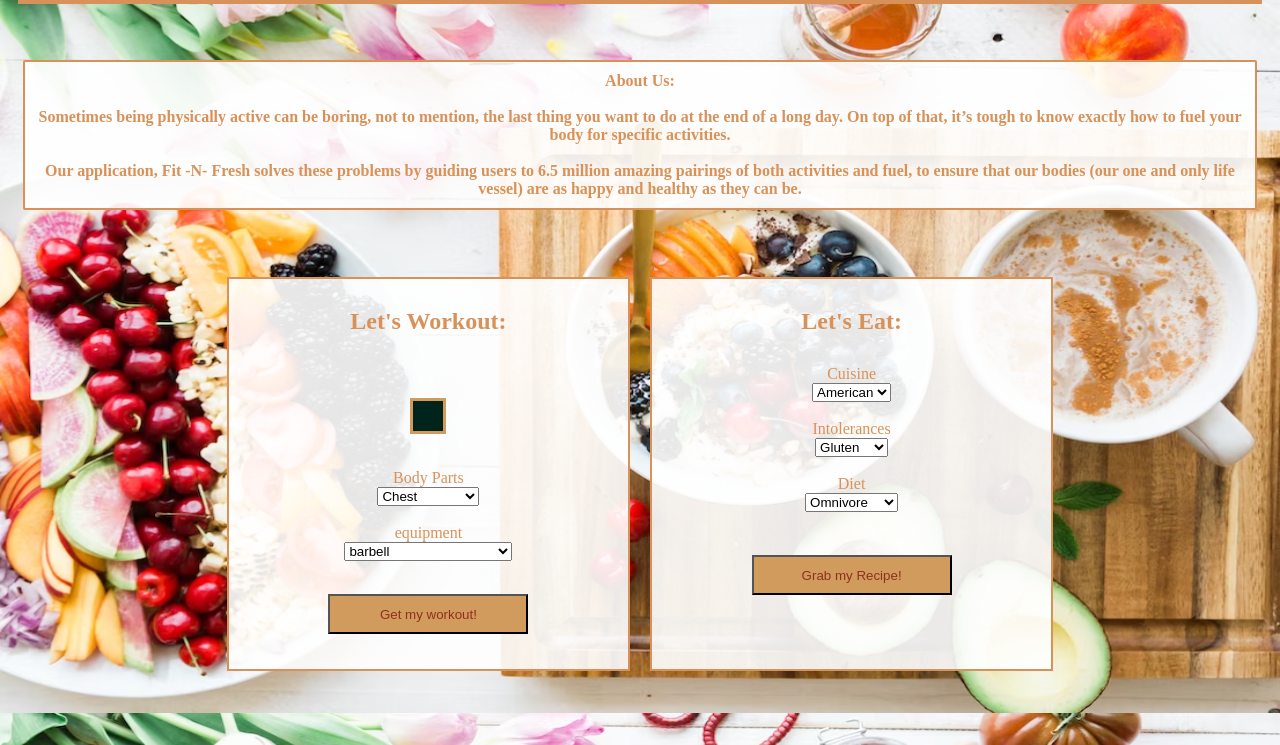
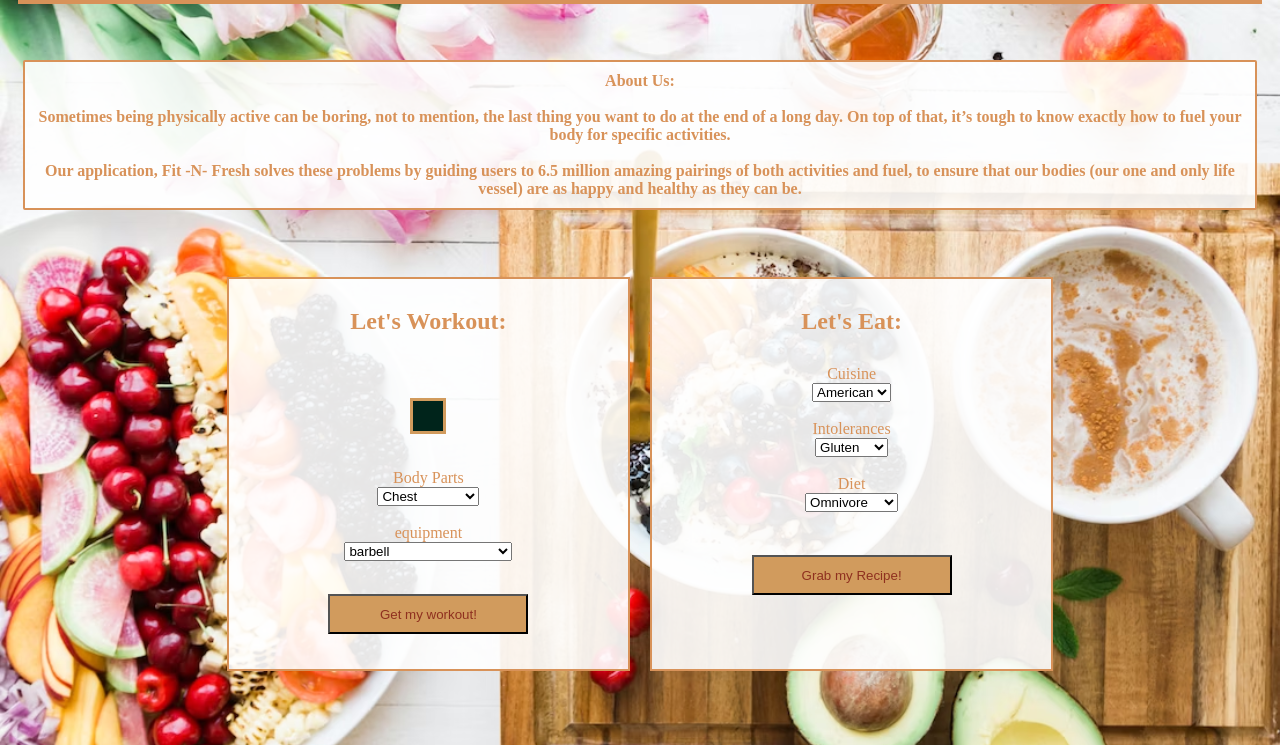
Before and after one commit to HannahMidd/Fit-N-Fresh-2.0, a plain HTML site: page index.html in a window 1280 px wide. Shown: the part 87-832 px from the top of the page. Drawn offline with nearby package versions, Linux system fonts and the light colour scheme.

Commit message:
debugging and fixing background photo

```diff
--- a/assets/css/style.css
+++ b/assets/css/style.css
@@ -7,13 +7,12 @@
 }
 /* Applies to entire main section */
 body {
-    background-image: url('../images/fruittty.avif');
-    background-size: 100% auto; /* Stretch horizontally, maintain aspect ratio vertically */
-    background-repeat: repeat-x; /* Repeat only horizontally */
-    background-position: top left; /* Position the image at the top left */
+    background-image: url('../images/fruittty.avif'); /* First image */
+    background-size: cover; /* Cover the entire background area */
+    background-repeat: no-repeat; /* Do not repeat the image */
+    background-position: center; /* Center the image */
     background-attachment: fixed; /* Fix the background image to the viewport */
 }
-
 /* Applies to header color and size */
 .header {
     background-color: rgba(255, 255, 255, 0.9);
```
Also changed, not shown: index.html (+1 -0 lines), assets/images/fruittyflipped.avif (added).
